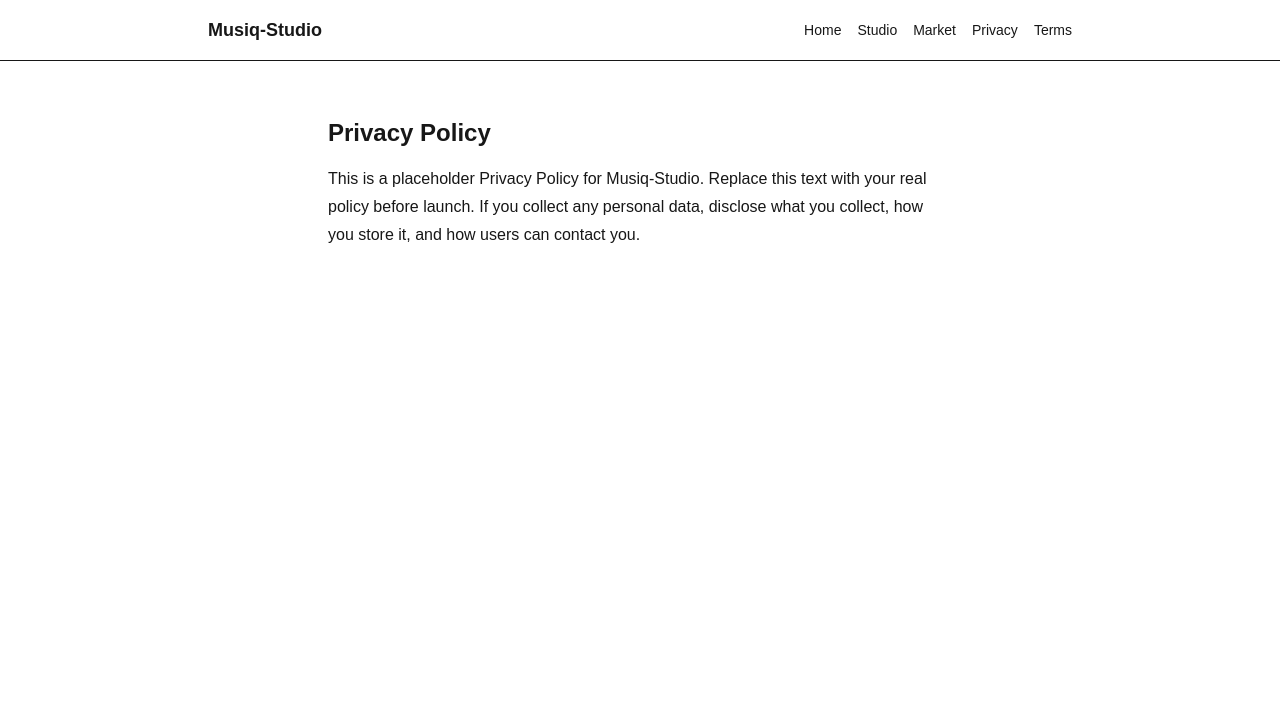
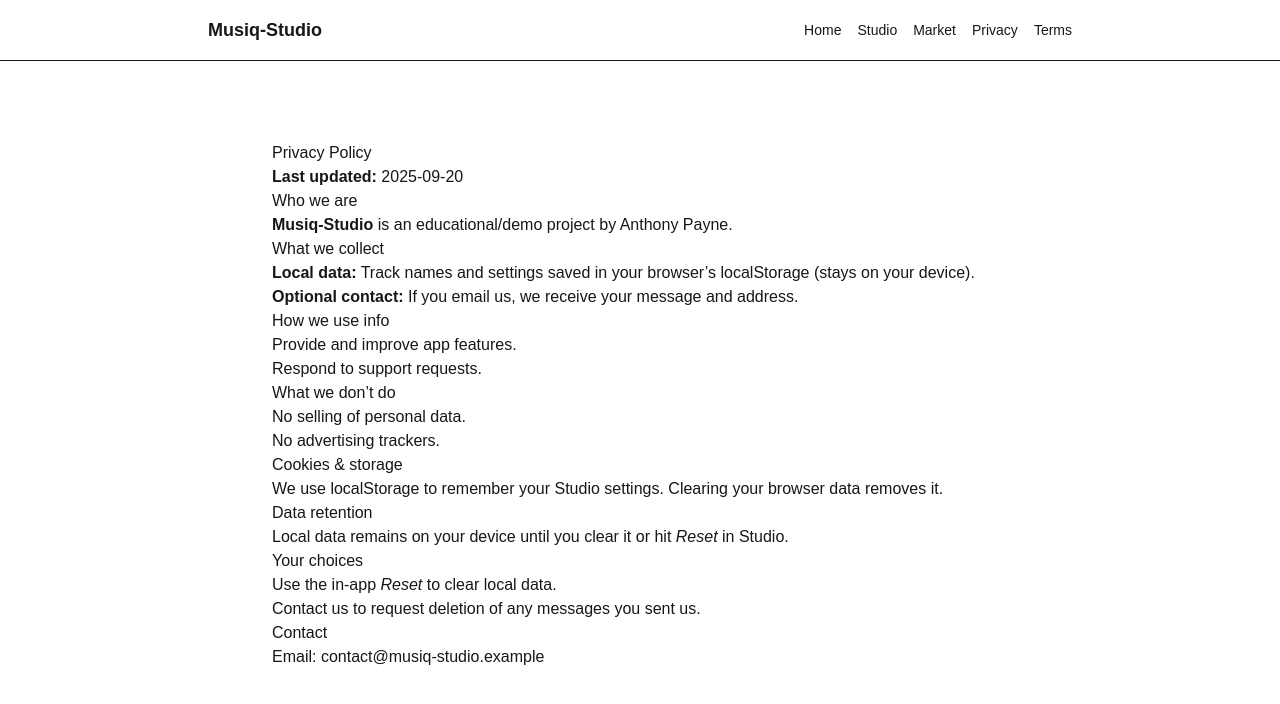
Before and after one commit to TPayne011/musiq-studio, a Next.js app: page /privacy in a window 1280 px wide. Shown: the top 704 px of the page. Built offline with nearby package versions, Linux system fonts and the light colour scheme.

Commit message:
Add Privacy & Terms content pages

```diff
--- a/src/app/privacy/page.tsx
+++ b/src/app/privacy/page.tsx
@@ -1,12 +1,70 @@
+// src/app/privacy/page.tsx
+export const metadata = { title: "Privacy — Musiq-Studio" };
+
 export default function PrivacyPage() {
   return (
-    <main className="p-6 max-w-2xl mx-auto">
-      <h1 className="text-2xl font-bold mb-4">Privacy Policy</h1>
-      <p className="leading-7">
-        This is a placeholder Privacy Policy for Musiq-Studio. Replace this text
-        with your real policy before launch. If you collect any personal data,
-        disclose what you collect, how you store it, and how users can contact
-        you.
+    <main className="prose prose-slate max-w-3xl mx-auto px-4 py-12">
+      <h1>Privacy Policy</h1>
+      <p>
+        <strong>Last updated:</strong> 2025-09-20
+      </p>
+
+      <h2>Who we are</h2>
+      <p>
+        <strong>Musiq-Studio</strong> is an educational/demo project by Anthony
+        Payne.
+      </p>
+
+      <h2>What we collect</h2>
+      <ul>
+        <li>
+          <strong>Local data:</strong> Track names and settings saved in your
+          browser’s localStorage (stays on your device).
+        </li>
+        <li>
+          <strong>Optional contact:</strong> If you email us, we receive your
+          message and address.
+        </li>
+      </ul>
+
+      <h2>How we use info</h2>
+      <ul>
+        <li>Provide and improve app features.</li>
+        <li>Respond to support requests.</li>
+      </ul>
+
+      <h2>What we don’t do</h2>
+      <ul>
+        <li>No selling of personal data.</li>
+        <li>No advertising trackers.</li>
+      </ul>
+
+      <h2>Cookies & storage</h2>
+      <p>
+        We use localStorage to remember your Studio settings. Clearing your
+        browser data removes it.
+      </p>
+
+      <h2>Data retention</h2>
+      <p>
+        Local data remains on your device until you clear it or hit{" "}
+        <em>Reset</em> in Studio.
+      </p>
+
+      <h2>Your choices</h2>
+      <ul>
+        <li>
+          Use the in-app <em>Reset</em> to clear local data.
+        </li>
+        <li>Contact us to request deletion of any messages you sent us.</li>
+      </ul>
+
+      <h2>Contact</h2>
+      <p>
+        Email:{" "}
+        <a href="mailto:contact@musiq-studio.example">
+          contact@musiq-studio.example
+        </a>
       </p>
     </main>
   );
--- a/src/app/terms/page.tsx
+++ b/src/app/terms/page.tsx
@@ -1,11 +1,55 @@
+// src/app/terms/page.tsx
+export const metadata = { title: "Terms — Musiq-Studio" };
+
 export default function TermsPage() {
   return (
-    <main className="p-6 max-w-2xl mx-auto">
-      <h1 className="text-2xl font-bold mb-4">Terms of Service</h1>
-      <p className="leading-7">
-        These are placeholder Terms of Service for Musiq-Studio. Replace with
-        your real terms (acceptable use, ownership, disclaimers, and contact
-        info) before launch.
+    <main className="prose prose-slate max-w-3xl mx-auto px-4 py-12">
+      <h1>Terms of Use</h1>
+      <p>
+        <strong>Last updated:</strong> 2025-09-20
+      </p>
+
+      <h2>Introduction</h2>
+      <p>
+        Welcome to <strong>Musiq-Studio</strong>. By using the site, you agree
+        to these Terms.
+      </p>
+
+      <h2>License</h2>
+      <p>
+        Personal, non-commercial use only unless otherwise agreed in writing.
+      </p>
+
+      <h2>User content</h2>
+      <ul>
+        <li>You’re responsible for your audio files and rights to use them.</li>
+        <li>Don’t upload illegal or infringing content.</li>
+      </ul>
+
+      <h2>Disclaimers</h2>
+      <ul>
+        <li>Provided “as is” without warranties.</li>
+        <li>We may change or discontinue features at any time.</li>
+      </ul>
+
+      <h2>Limitation of liability</h2>
+      <p>
+        To the maximum extent permitted by law, Musiq-Studio is not liable for
+        indirect or consequential damages.
+      </p>
+
+      <h2>Termination</h2>
+      <p>We may suspend access if Terms are violated.</p>
+
+      <h2>Governing law</h2>
+      <p>Pennsylvania law (if you prefer another, tell me and I’ll adjust).</p>
+
+      <h2>Contact</h2>
+      <p>
+        Email:{" "}
+        <a href="mailto:legal@musiq-studio.example">
+          legal@musiq-studio.example
+        </a>
       </p>
     </main>
   );
```
